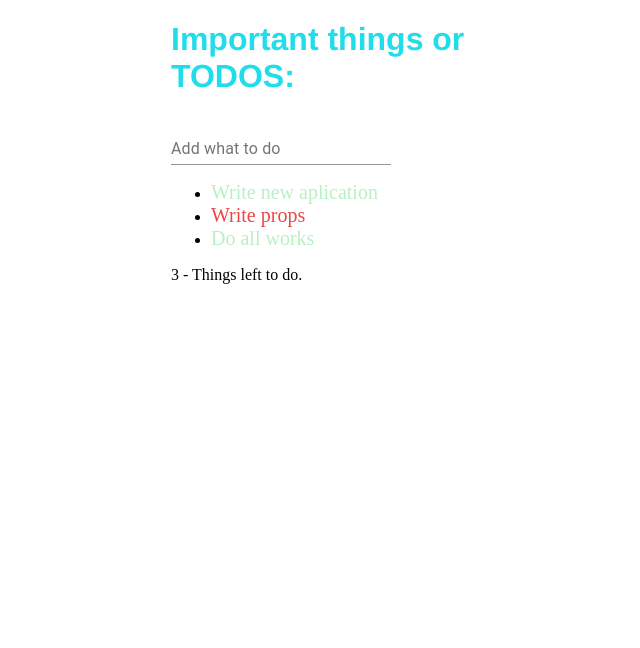
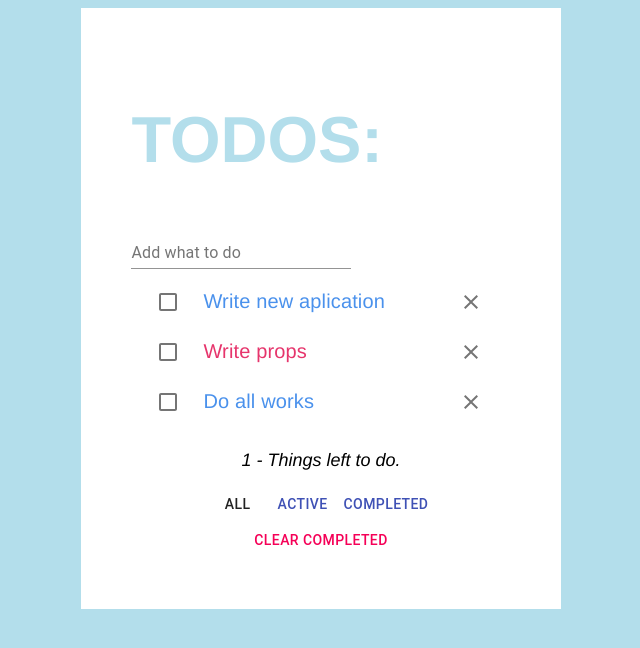
Before and after one commit to WebHeroSchool/ReactProjectLesson, a React (Create React App) app: page / in a window 1280 px wide. Shown: the top 648 px of the page, without its empty margins (319-959 px from the left). Built offline with nearby package versions, Linux system fonts and the light colour scheme.

Commit message:
React Lesson 26

```diff
--- a/package.json
+++ b/package.json
@@ -3,6 +3,7 @@
   "version": "0.1.0",
   "private": true,
   "dependencies": {
+    "@material-ui/icons": "^4.11.2",
     "@testing-library/jest-dom": "^5.13.0",
     "@testing-library/react": "^11.2.7",
     "@testing-library/user-event": "^12.8.3",
--- a/src/components/App/App.js
+++ b/src/components/App/App.js
@@ -23,10 +23,10 @@ import styles from './App.module.css'
 
     return (
     <div className={styles.wrap}>
-      <h1 className={styles.title}>Important things or TODOS:</h1>
+      <h1 className={styles.title}>TODOS:</h1>
       <InputItem />
       <ItemList items = {items} />
-      <Footer count = {3} />
+      <Footer count = {1} />
     </div>);
 }
 
--- a/src/components/App/App.module.css
+++ b/src/components/App/App.module.css
@@ -1,8 +1,16 @@
 .wrap {
   margin: auto;
-  width: 300px;
+  width: 30%;
+  background-color: #fff;
+  padding: 4%;
+  text-align: center;
 }
 .title {
-  color: #20ddeb;
+  color: #b3deeb;
   font-family: Helvetica;
+  font-size: 65px;
+  text-align: left;
 }
+body{
+  background-color: #b3deeb;
+}
--- a/src/components/Footer/Footer.js
+++ b/src/components/Footer/Footer.js
@@ -1,5 +1,14 @@
 import React from 'react';
+import styles from './Footer.module.css';
+import Button from '@material-ui/core/Button';
 
-  const Footer = ({count}) => (<span>{count} - Things left to do.</span>);
-
+  const Footer = ({ count }) => (<footer><div className={styles.count}> {count} - Things left to do.</div>
+    <div>
+      <Button>ALL</Button>
+      <Button color="primary">Active</Button>
+      <Button color="primary">Completed</Button>
+      <Button color="secondary">Clear Completed</Button>
+    </div>
+    </footer>
+  )
   export default Footer;
--- /dev/null
+++ b/src/components/Footer/Footer.module.css
@@ -0,0 +1,6 @@
+.count{
+  padding: 15px;
+  font-family: Helvetica;
+  font-style: italic;
+  font-size: 18px;
+}
--- a/src/components/InputItem/InputItem.js
+++ b/src/components/InputItem/InputItem.js
@@ -1,7 +1,8 @@
 import React from 'react';
+import styles from './InputItem.module.css';
 import TextField from '@material-ui/core/TextField';
 
-  const InputItem = () => (<div>
+  const InputItem = () => (<div className={styles.input}>
       <TextField id="standard-basic" label="Add what to do" />
     </div>);
 
--- /dev/null
+++ b/src/components/InputItem/InputItem.module.css
@@ -0,0 +1,3 @@
+.input {
+text-align: left;
+}
--- a/src/components/Item/Item.module.css
+++ b/src/components/Item/Item.module.css
@@ -1,7 +1,8 @@
 .item {
-  color:#EB4747;
+  color:#E6356C;
   font-size: 20px;
+  font-family: Helvetica;
 }
 .done {
-  color: #B8F0C2;
+  color: #4A91EC;
 }
--- a/src/components/ItemList/ItemList.js
+++ b/src/components/ItemList/ItemList.js
@@ -1,10 +1,31 @@
 import React from 'react';
 import Item from '../Item/Item'
+import styles from './ItemList.module.css';
+import Checkbox from '@material-ui/core/Checkbox';
+import IconButton from '@material-ui/core/IconButton';
+import ClearIcon from '@material-ui/icons/Clear';
+import ListItemSecondaryAction from '@material-ui/core/ListItemSecondaryAction';
+import ListItemText from '@material-ui/core/ListItemText';
+import List from '@material-ui/core/List';
+import ListItem from '@material-ui/core/ListItem';
+import ListItemIcon from '@material-ui/core/ListItemIcon';
 
-  const ItemList = ({ items }) => (<ul>
-      {items.map(item => <li key={item.value}>
-        <Item value={item.value} isDone={item.isDone} />
-        </li>)}
-    </ul>);
+const ItemList = ({ items }) =>(<div>
+  <List>
+    {items.map(item => (
+      <ListItem key={item.value} className={styles.item} dense button>
+        <ListItemIcon>
+          <Checkbox inputProps={{'aria-label': 'uncontrolled-checkbox'}} />
+        </ListItemIcon>
+        <ListItemText><Item value={item.value} isDone={item.isDone} /></ListItemText>
+        <ListItemSecondaryAction>
+          <IconButton>
+            <ClearIcon />
+          </IconButton>
+        </ListItemSecondaryAction>
+      </ListItem>
+    ))}
+  </List>
+</div>);
 
-  export default ItemList;
+export default ItemList;
--- /dev/null
+++ b/src/components/ItemList/ItemList.module.css
@@ -0,0 +1,8 @@
+.item{
+  display: flex;
+  justify-content: space-between;
+  align-items: center;
+   }
+.itemText{
+  margin-right: auto;
+}
```
Also changed, not shown: 1 other file (tests, documents, lock files or other folders).
